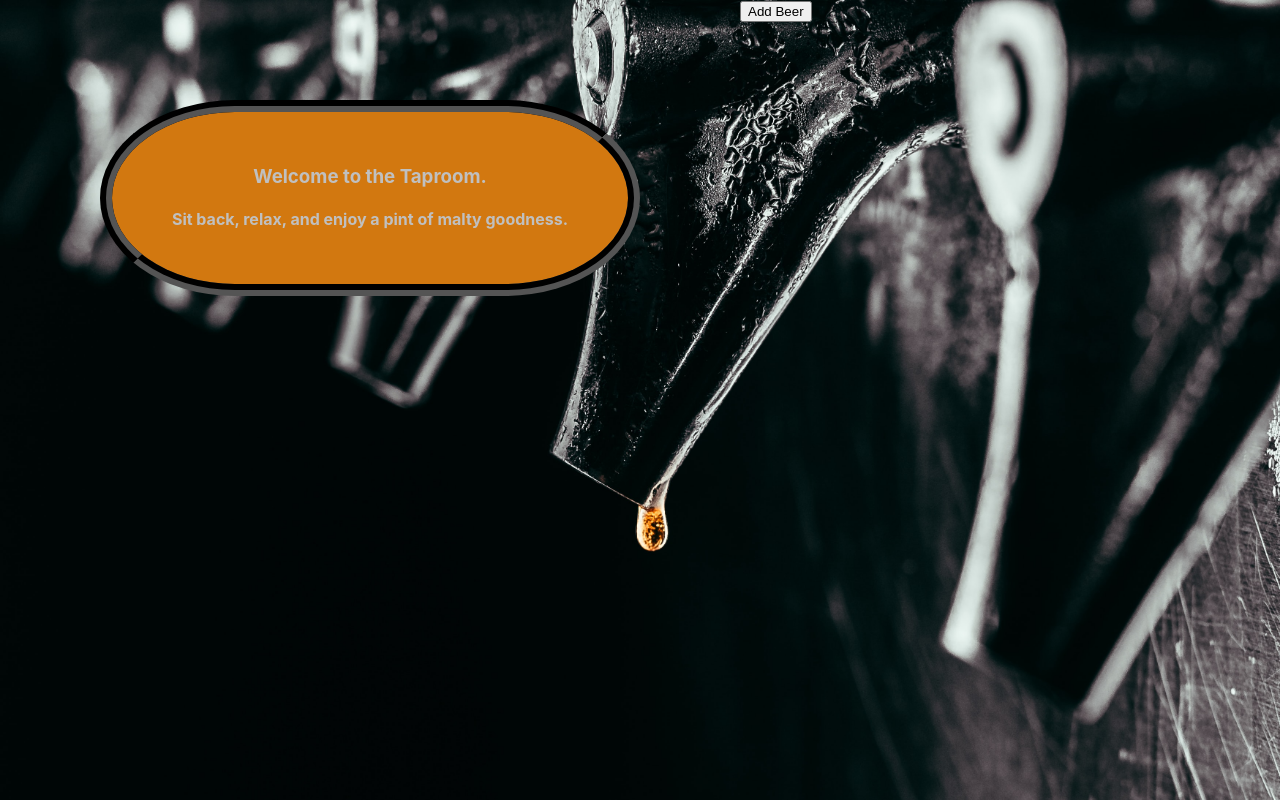
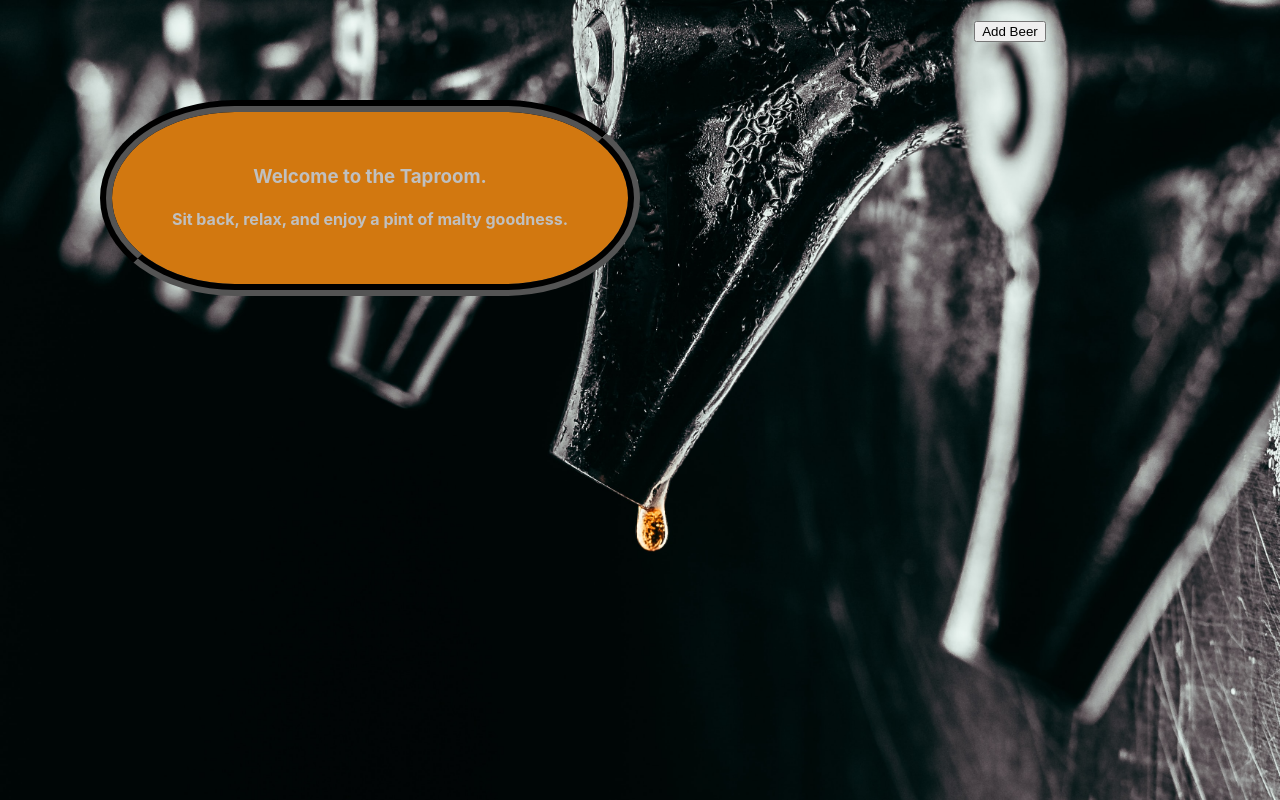
Before and after one commit to SarahGilbert064/Taproom, a React (Create React App) app: page / in a window 1280 px wide. Built offline with nearby package versions, Linux system fonts and the light colour scheme.

Commit message:
finish styling except for 2 buttons

```diff
--- a/src/components/BeerDetails.js
+++ b/src/components/BeerDetails.js
@@ -9,7 +9,8 @@ function BeerDetails(props) {
     border: '12px black',
     padding: '34px',
     borderStyle:'groove',
-    borderRadius: '30%/ 100%'
+    borderRadius: '30%/ 100%',
+    float: 'left'
   }
   return(
     <React.Fragment>
--- a/src/components/BeerList.js
+++ b/src/components/BeerList.js
@@ -6,6 +6,7 @@ function BeerList(props) {
 
   return(
     <React.Fragment>
+      <br></br>
       {props.beerList.map((beer) =>
         <Beer
           whenBeerClicked = {props.onBeerSelection}
--- a/src/components/StoreControl.js
+++ b/src/components/StoreControl.js
@@ -102,10 +102,8 @@ class StoreControl extends React.Component {
 
     return(
       <React.Fragment>
-        <div id="button">
-          {currentlyVisibleState}
-          <button onClick = {this.handleClick}>{buttonText}</button>
-        </div>
+        {currentlyVisibleState}
+        <button onClick = {this.handleClick}>{buttonText}</button>
       </React.Fragment>
     );
   }
--- a/src/index.css
+++ b/src/index.css
@@ -26,19 +26,4 @@
       monospace;
   }
 
-  #button {
-    float: left;
-
-  }
 }
-/*
-border: '12px black',
-padding: '34px',
-borderStyle:'groove',
-borderRadius: '50%/100%',
-float: 'left',
-position: 'absolute',
-bottom: '0',
-height: '35%',
-width: '35%',
-margin: '100px' */
```
Also changed, not shown: src/img/foam.gif (added).
